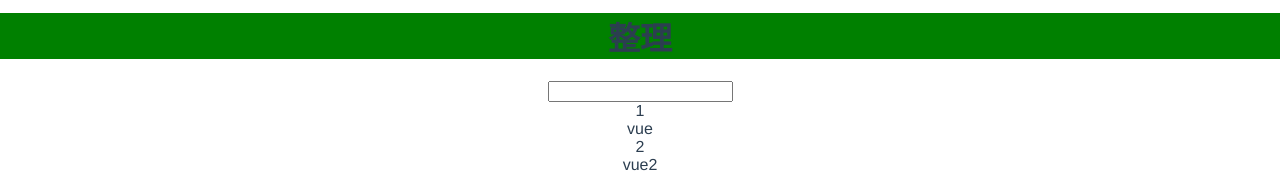
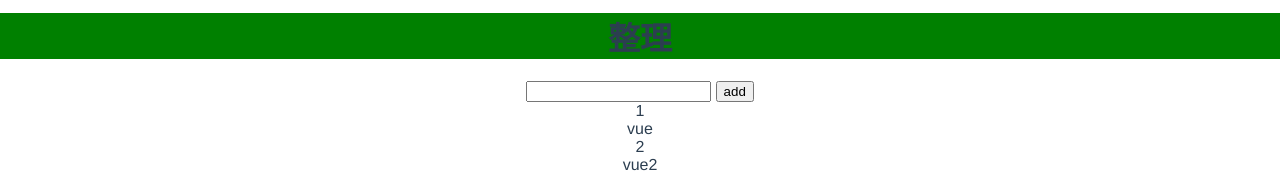
Before and after one commit to HiMsszhang/vue3-zhou, a Vue app: page /#/ in a window 1280 px wide. Shown: the top 173 px of the page. Built offline with nearby package versions, Linux system fonts and the light colour scheme.

Commit message:
add list  completed

```diff
--- a/src/views/home.vue
+++ b/src/views/home.vue
@@ -3,7 +3,7 @@
   <h1 :style="{backgroundColor:titleInfo.color}">
     {{ titleInfo.value }}
   </h1>
-  <input type="text" v-model="todoName" @keydown.enter="newTodo(addTodo(todoName))">
+  <input type="text" v-model="todoName" @keydown.enter="newTodo(addTodo(todoName))"> <button @click="addTodo">add</button>
   <div v-for="item in items" :key="item.id">
     <div v-if="!item.completed" @click="onTap(item.id)">
       <div>{{ item.id }}</div>
@@ -13,7 +13,7 @@
   <button @click="jumpToAxios">Axios</button>
 </template>
 <script lang="ts">
-import {defineComponent, PropType, ref} from "vue";
+import {defineComponent, PropType, ref, reactive} from "vue";
 import {TitleInfo, Todo} from "../types";
 import {useRouter, RouteLocationOptions} from 'vue-router'
 import router from "../router";
@@ -23,7 +23,7 @@ export default defineComponent({
   setup() {
     const router: Router = useRouter()
     let counter: number = ref(1),
-        items: Todo[] = ref([
+        items: Todo[] = reactive([
           {id: 1, name: 'vue', completed: false,},
           {id: 2, name: 'vue2', completed: false,},
           {id: 3, name: 'vue3', completed: false,},
@@ -35,7 +35,9 @@ export default defineComponent({
         }),
         onTap = (id: number): void => {},
         newTodo = () => {},
-        addTodo = () => {},
+        addTodo = () => {
+          items.push({id: items.length +1, name: todoName, completed: false})
+        },
         jumpToAxios = () => {
           console.log('跳转到Axios')
           router.push({
```
